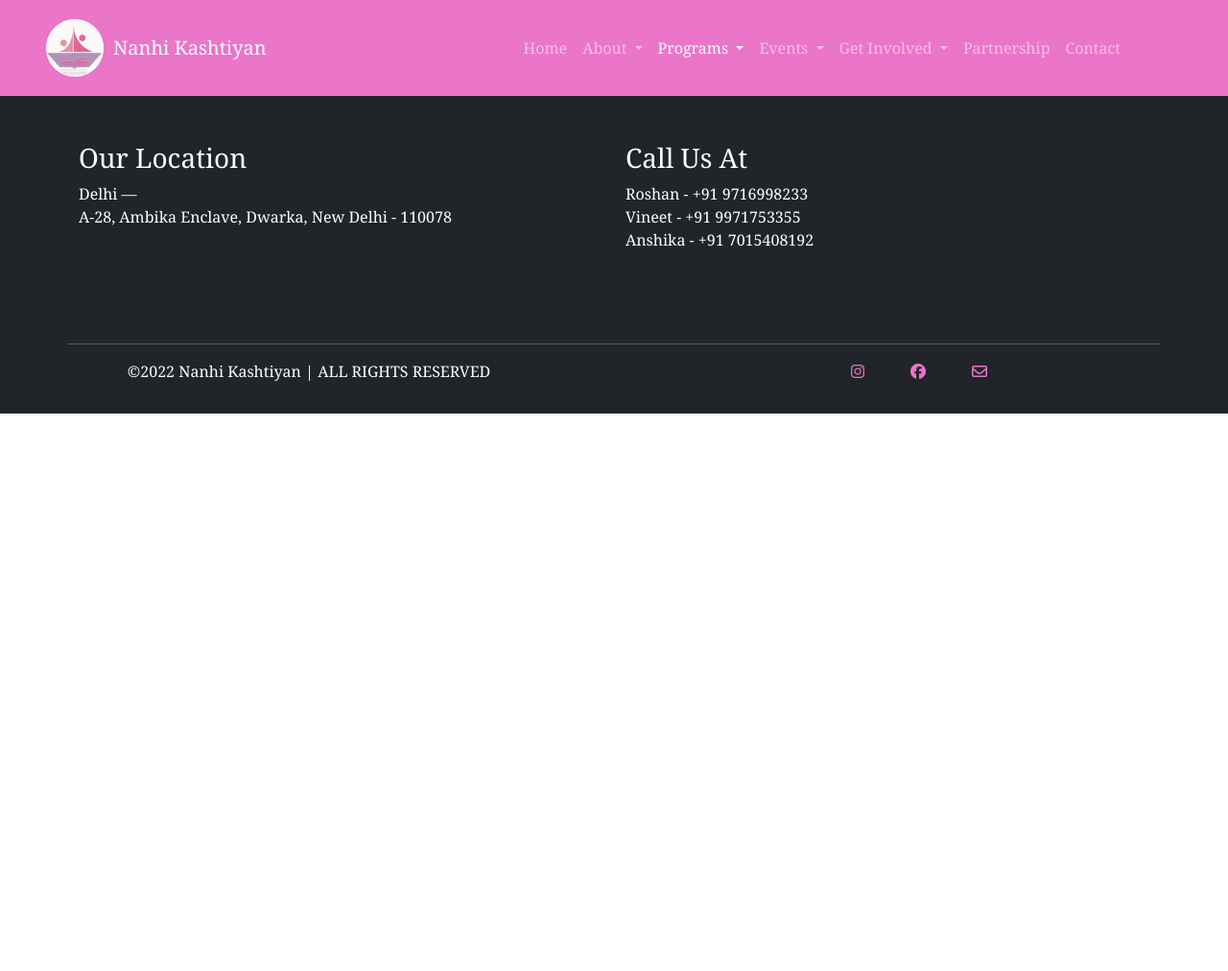
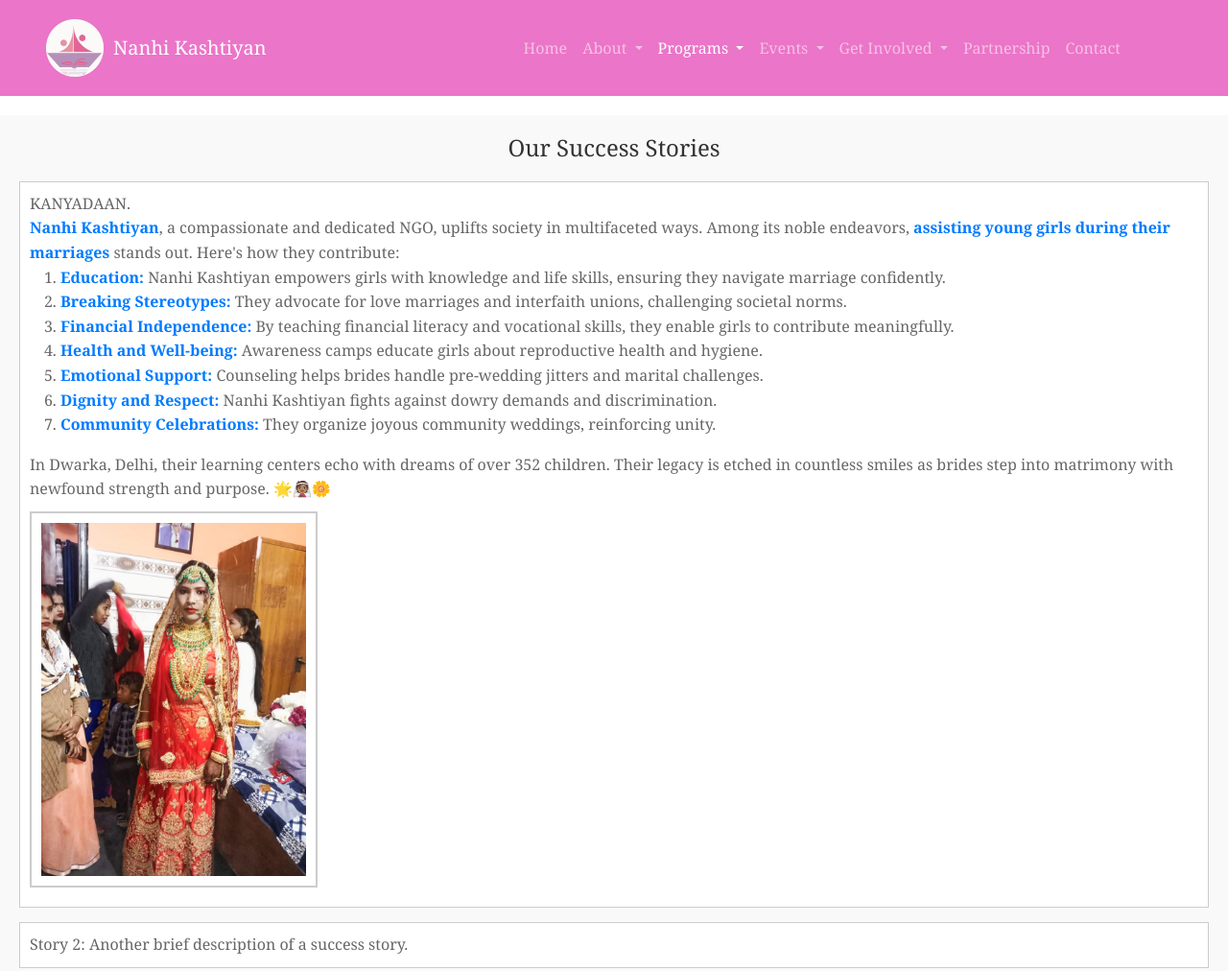
Before and after one commit to Aafreen18/Nanhi-Kashtiyan, a plain HTML site: page components/PROGRAMS/successStory.html in a window 1280 px wide. Shown: the top 1012 px of the page at 96% size. Before the commit the page ends 800 px from the top, so only its background shows below. Drawn offline with nearby package versions, Linux system fonts and the light colour scheme; files that its build step writes are made by us from their sources.

Commit message:
add changes

```diff
--- a/components/PROGRAMS/successStory.html
+++ b/components/PROGRAMS/successStory.html
@@ -82,7 +82,31 @@
   </nav>
 
   <!-- write here -->
+  <section class="success-stories">
+    <h2>Our Success Stories</h2>
+    <!-- Placeholder for success story items -->
+    <div class="story-item">
+        <p>KANYADAAN.</p>
+        <p><strong>Nanhi Kashtiyan</strong>, a compassionate and dedicated NGO, uplifts society in multifaceted ways. Among its noble endeavors, <strong>assisting young girls during their marriages</strong> stands out. Here's how they contribute:</p>
 
+<ol>
+    <li><strong>Education:</strong> Nanhi Kashtiyan empowers girls with knowledge and life skills, ensuring they navigate marriage confidently.</li>
+    <li><strong>Breaking Stereotypes:</strong> They advocate for love marriages and interfaith unions, challenging societal norms.</li>
+    <li><strong>Financial Independence:</strong> By teaching financial literacy and vocational skills, they enable girls to contribute meaningfully.</li>
+    <li><strong>Health and Well-being:</strong> Awareness camps educate girls about reproductive health and hygiene.</li>
+    <li><strong>Emotional Support:</strong> Counseling helps brides handle pre-wedding jitters and marital challenges.</li>
+    <li><strong>Dignity and Respect:</strong> Nanhi Kashtiyan fights against dowry demands and discrimination.</li>
+    <li><strong>Community Celebrations:</strong> They organize joyous community weddings, reinforcing unity.</li>
+</ol>
+
+<p>In Dwarka, Delhi, their learning centers echo with dreams of over 352 children. Their legacy is etched in countless smiles as brides step into matrimony with newfound strength and purpose. 🌟👰🏽🌼</p><img class="img-fluid" src="/assets/programs/KANYADAAN.png">
+
+    </div>
+    <div class="story-item">
+        <p>Story 2: Another brief description of a success story.</p>
+    </div>
+    <!-- Add more stories as needed -->
+</section>
   <section class="location-section bg-dark text-white p-5">
       <div class="container">
           <div class="row ">
```
